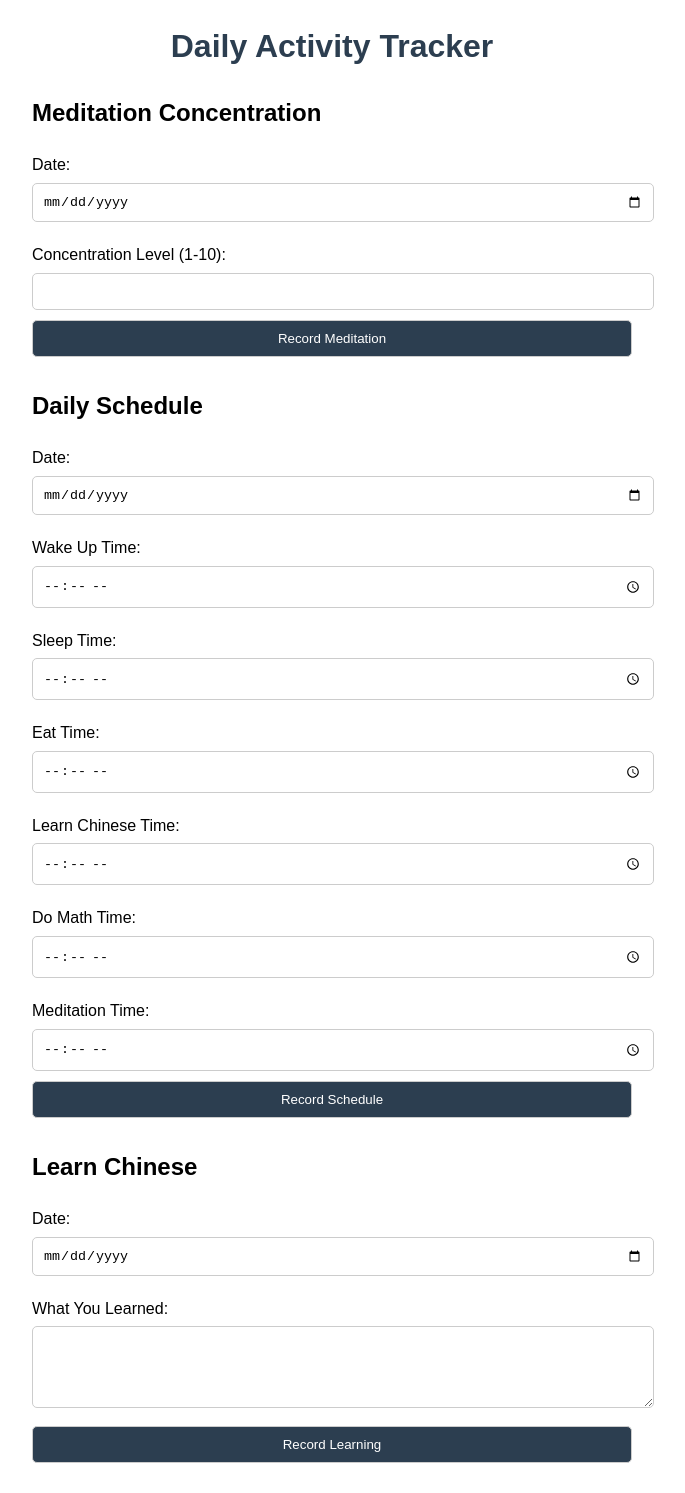
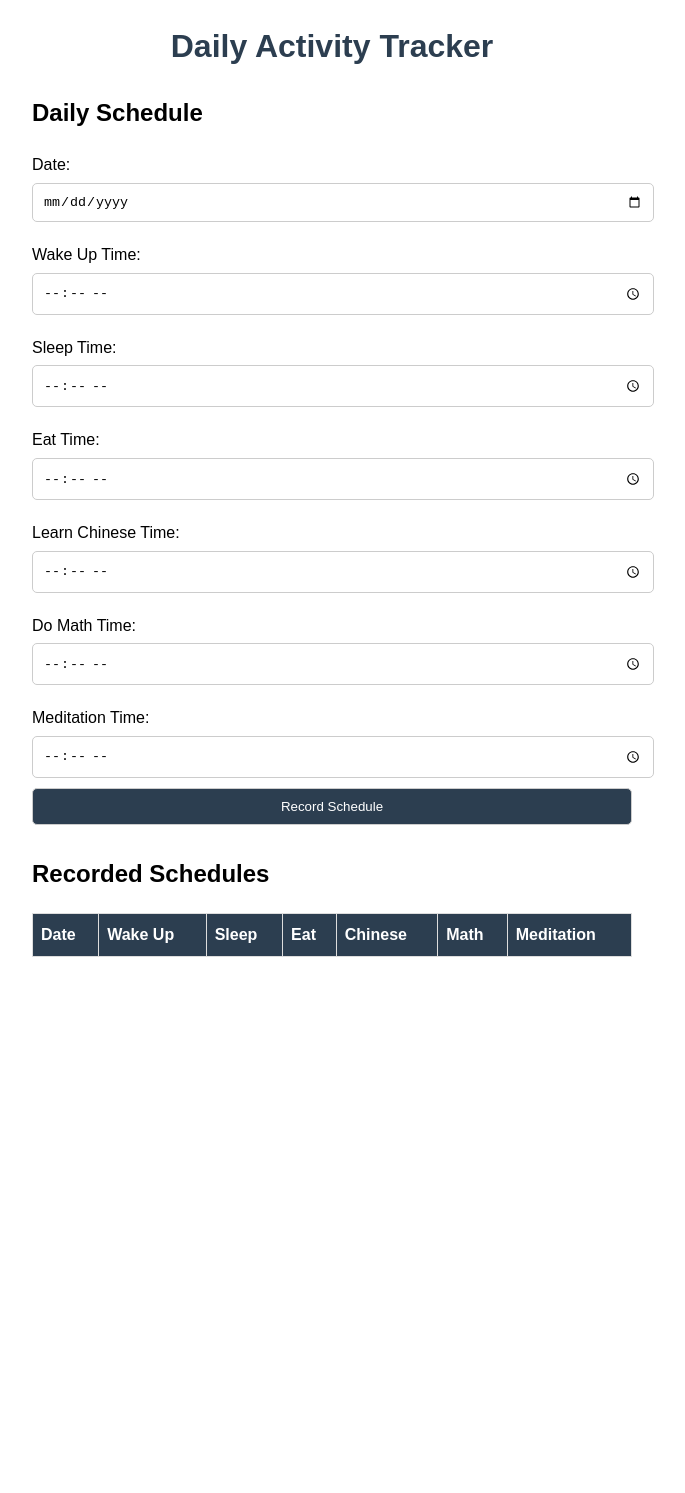
Before and after one commit to ToanQPham/ToanQPham.github.io, a Jekyll site: the page self-explore.html, which Jekyll copies as it is, in a window 1280 px wide. Shown: the whole page, without its empty margins (308-993 px from the left). Built offline with Jekyll 4.4.1, drawn with Linux system fonts in a browser that asks for light colours; after the commit the page ends 977 px from its top, so only the background shows below that.

Commit message:
Update self-explore.html

```diff
--- a/self-explore.html
+++ b/self-explore.html
@@ -40,23 +40,25 @@
         button:hover {
             background-color: #34495e;
         }
+        table {
+            width: 100%;
+            border-collapse: collapse;
+            margin-top: 20px;
+        }
+        th, td {
+            border: 1px solid #ddd;
+            padding: 8px;
+            text-align: left;
+        }
+        th {
+            background-color: #2c3e50;
+            color: white;
+        }
     </style>
 </head>
 <body>
     <div class="container">
         <h1>Daily Activity Tracker</h1>
-
-        <!-- Meditation Concentration -->
-        <form id="meditationForm">
-            <h2>Meditation Concentration</h2>
-            <label for="meditationDate">Date:</label>
-            <input type="date" id="meditationDate" name="meditationDate" required>
-
-            <label for="concentrationLevel">Concentration Level (1-10):</label>
-            <input type="number" id="concentrationLevel" name="concentrationLevel" min="1" max="10" required>
-
-            <button type="submit">Record Meditation</button>
-        </form>
 
         <!-- Daily Schedule -->
         <form id="scheduleForm">
@@ -85,17 +87,42 @@
             <button type="submit">Record Schedule</button>
         </form>
 
-        <!-- Learn Chinese -->
-        <form id="learnChineseForm">
-            <h2>Learn Chinese</h2>
-            <label for="chineseDate">Date:</label>
-            <input type="date" id="chineseDate" name="chineseDate" required>
+        <!-- Display Recorded Schedule -->
+        <h2>Recorded Schedules</h2>
+        <table id="scheduleTable">
+            <thead>
+                <tr>
+                    <th>Date</th>
+                    <th>Wake Up</th>
+                    <th>Sleep</th>
+                    <th>Eat</th>
+                    <th>Chinese</th>
+                    <th>Math</th>
+                    <th>Meditation</th>
+                </tr>
+            </thead>
+            <tbody></tbody>
+        </table>
+    </div>
 
-            <label for="chineseNotes">What You Learned:</label>
-            <textarea id="chineseNotes" name="chineseNotes" rows="4" required></textarea>
+    <script>
+        document.getElementById("scheduleForm").addEventListener("submit", function(event) {
+            event.preventDefault();
 
-            <button type="submit">Record Learning</button>
-        </form>
-    </div>
+            let date = document.getElementById("scheduleDate").value;
+            let wakeUp = document.getElementById("wakeUpTime").value;
+            let sleep = document.getElementById("sleepTime").value;
+            let eat = document.getElementById("eatTime").value;
+            let chinese = document.getElementById("learnChineseTime").value;
+            let math = document.getElementById("doMathTime").value;
+            let meditation = document.getElementById("meditationTime").value;
+
+            let table = document.getElementById("scheduleTable").getElementsByTagName('tbody')[0];
+            let newRow = table.insertRow();
+            newRow.innerHTML = `<td>${date}</td><td>${wakeUp}</td><td>${sleep}</td><td>${eat}</td><td>${chinese}</td><td>${math}</td><td>${meditation}</td>`;
+
+            this.reset();
+        });
+    </script>
 </body>
 </html>
```
